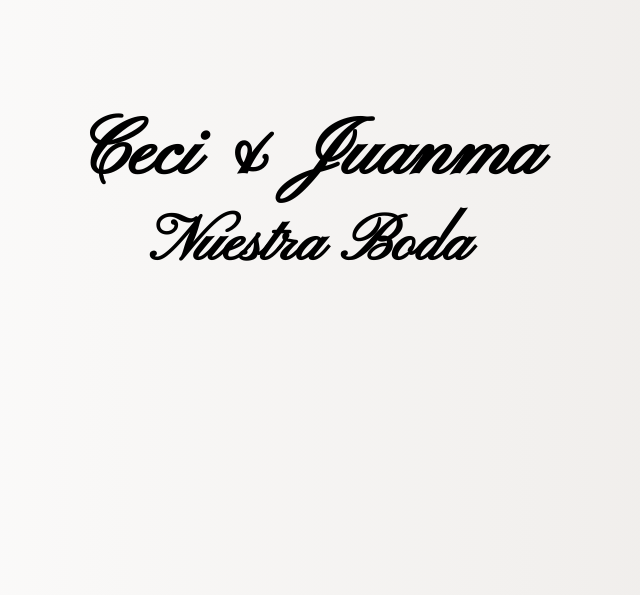
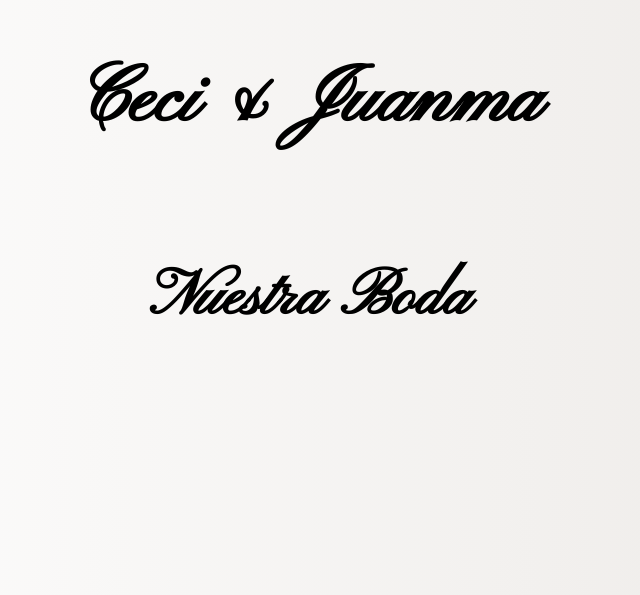
Before and after one commit to JuanMaDolce/Invitacion, a React (Create React App) app: page / in a window 1280 px wide. Shown: the part 205-800 px from the top of the page, without its empty margins (330-970 px from the left). Built offline with nearby package versions, Linux system fonts and the light colour scheme; a web font is replaced by a local one.

Commit message:
3 commit

```diff
--- a/public/index.html
+++ b/public/index.html
@@ -17,6 +17,7 @@
     <link rel="preconnect" href="https://fonts.googleapis.com">
     <link rel="preconnect" href="https://fonts.gstatic.com" crossorigin>
     <link href="https://fonts.googleapis.com/css2?family=Pinyon+Script&family=Playfair+Display:wght@400..900&display=swap" rel="stylesheet">
+    <link rel="stylesheet" href="index.html">
   </head>
   <body>
     <div id="root"></div>
--- a/src/App.css
+++ b/src/App.css
@@ -1,13 +1,13 @@
 .App {
+  margin: 0;
+  padding: 0;
   display: flex;
   justify-content: center;
   align-items: center;
   flex-direction: column;
-  overflow-x: hidden;
-  overflow-y: hidden;
-  background: #ECE9E6;  /* fallback for old browsers */
-background: -webkit-linear-gradient(to right, #FFFFFF, #ECE9E6);  /* Chrome 10-25, Safari 5.1-6 */
-background: linear-gradient(to right, #FFFFFF, #ECE9E6); /* W3C, IE 10+/ Edge, Firefox 16+, Chrome 26+, Opera 12+, Safari 7+ */
-
-width: 100%;
+  overflow-x: visible;
+  overflow-y: visible;
+  background: #ECE9E6;
+  background: -webkit-linear-gradient(to right, #FFFFFF, #ECE9E6);
+  background: linear-gradient(to right, #FFFFFF, #ECE9E6);
 }
--- a/src/App.js
+++ b/src/App.js
@@ -18,7 +18,6 @@
       <Canciones/>
       <Regalos/>
       <Asistencia/>
-
       <Footer/>
     </div>
   );
--- a/src/index.css
+++ b/src/index.css
@@ -1,4 +1,4 @@
-*{
+body{
   margin: 0;
   padding: 0;
 }
--- a/src/styles/Asistencia.css
+++ b/src/styles/Asistencia.css
@@ -36,6 +36,7 @@
   justify-content: center;
   flex-direction: column;
 }
+
 .form label {
   align-self: center;
   width: 100% !important;
@@ -76,3 +77,26 @@
 .form button:active {
   background-color: #8a8989;
 }
+
+@media only screen and (min-device-width : 320px) and (max-device-width : 480px) {
+  .asistencia {
+    background-color: rgb(31, 30, 30);
+    width: 100%;
+    display: flex;
+    justify-content: center;
+    align-items: center;
+    flex-direction: column;
+    margin: 20px;
+  }
+  .confirmacion {
+    width: 100%;
+  }
+
+  .form {
+    width: 90%;
+  }
+
+  .form div {
+    width: 100%;
+  }
+}
--- a/src/styles/Card.css
+++ b/src/styles/Card.css
@@ -5,19 +5,18 @@
     padding: 20px;
     margin: 50px;
     text-align: center;
-    display: inline-block;
     width: fit-content;
 }
 
 .card p{
     color:#000000 !important;
     width: 100%;
-    margin: 5px 0 ;
+    margin: 5px 0;
+    text-align: center;
 }
 
 
 .card button{
-    color: #faf9f9;
     color: black;
     padding: 10px 20px;
     border: solid  #444444;
```
